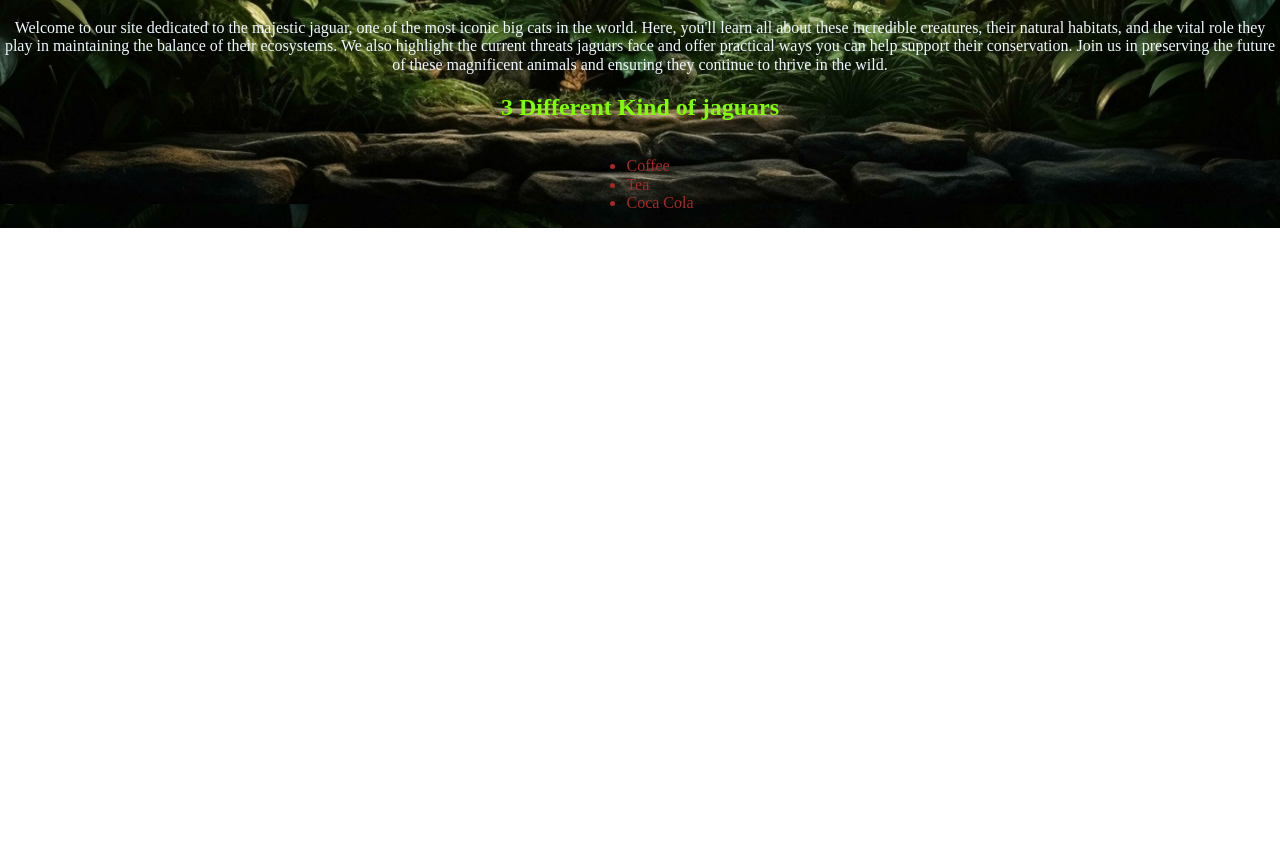
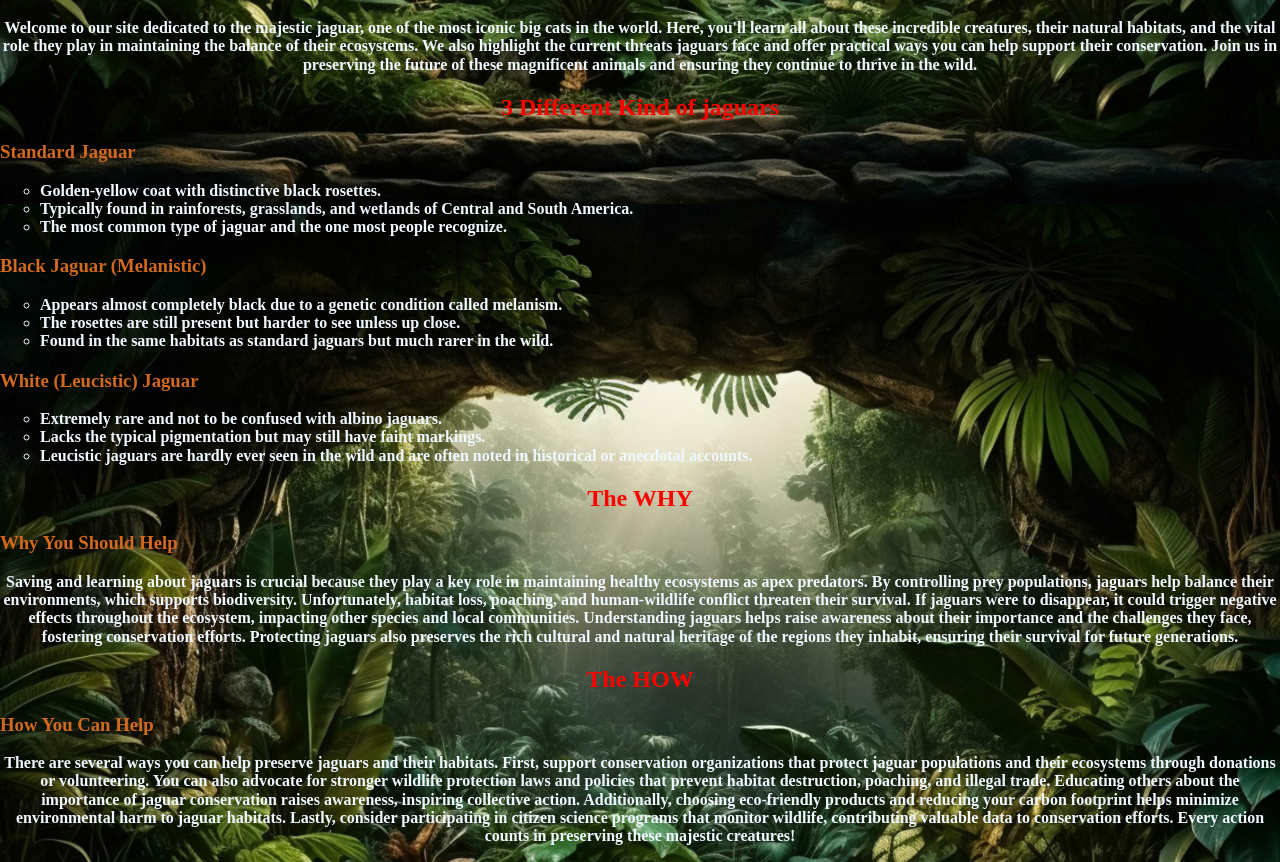
Before and after one commit to AllenConey/pinklemon, a plain HTML site: page index.html in a window 1280 px wide. Shown: the part 675-1537 px from the top of the page. Before the commit the page ends 903 px from the top, so only its background shows below. Drawn offline with Linux system fonts and the light colour scheme.

Commit message:
add work
lists and key information

```diff
--- a/css/main.css
+++ b/css/main.css
@@ -14,20 +14,27 @@ p{
     text-align: center;
 }
 h2 {
-    color: chartreuse;
+    color: red;
     text-align: center;
     block-size: auto;
-}
-div.container {
-    text-align: center;
-    color: brown;
-  }
-  ul.myUL {
-    display: inline-block;
-    text-align: left;
 }
 img {
     display: block;
     margin-left: auto;
     margin-right: auto;
-  }
+}
+h3{
+    color: chocolate;
+}
+ul.a{
+    list-style: circle;
+    color: aliceblue;
+}
+ul.b{
+    list-style:circle;
+    color: aliceblue;
+}
+ul.c{
+    list-style: circle;
+    color: aliceblue;
+}
--- a/index.html
+++ b/index.html
@@ -29,18 +29,38 @@
   <img src="./img/jagblackgreenv2.png" alt="Jaguar in Green and Orange logo" width="500" height="500">
 
 <h1>What We Are About</h1>
-<p>Welcome to our site dedicated to the majestic jaguar, one of the most iconic big cats in the world. Here, you'll learn all about these incredible creatures, their natural habitats, and the vital role they play in maintaining the balance of their ecosystems. We also highlight the current threats jaguars face and offer practical ways you can help support their conservation. Join us in preserving the future of these magnificent animals and ensuring they continue to thrive in the wild.</p>
+<p><b>Welcome to our site dedicated to the majestic jaguar, one of the most iconic big cats in the world. Here, you'll learn all about these incredible creatures, their natural habitats, and the vital role they play in maintaining the balance of their ecosystems. We also highlight the current threats jaguars face and offer practical ways you can help support their conservation. Join us in preserving the future of these magnificent animals and ensuring they continue to thrive in the wild.</b></p>
 
-
-<div class="container">
   <h2>3 Different Kind of jaguars</h2>
-  <ul class="myUL">
-    <li>Coffee</li>
-    <li>Tea</li>
-    <li>Coca Cola</li>
-  </ul>
+<div>
+      <h3>Standard Jaguar</h3>
+      <ul class="a">
+        <li><b>Golden-yellow coat with distinctive black rosettes.</b></li>
+        <li><b>Typically found in rainforests, grasslands, and wetlands of Central and South America.</b></li>
+        <li><b>The most common type of jaguar and the one most people recognize.</b></li>
+      </ul>
+</div>
+      <h3>Black Jaguar (Melanistic)</h3>
+      <ul class="b">
+        <li><b>Appears almost completely black due to a genetic condition called melanism.</b></li>
+        <li><b>The rosettes are still present but harder to see unless up close.</b></li>
+        <li><b>Found in the same habitats as standard jaguars but much rarer in the wild.</b></li>
+      </ul>
+<div>
+      <h3>White (Leucistic) Jaguar</h3>
+      <ul class="c">
+        <li><b>Extremely rare and not to be confused with albino jaguars.</b></li>
+        <li><b>Lacks the typical pigmentation but may still have faint markings.</b></li>
+        <li><b>Leucistic jaguars are hardly ever seen in the wild and are often noted in historical or anecdotal accounts.</b></li>
+      </ul>
 </div>
 
+<h2>The WHY</h2>
+  <h3>Why You Should Help</h3>
+    <p><b>Saving and learning about jaguars is crucial because they play a key role in maintaining healthy ecosystems as apex predators. By controlling prey populations, jaguars help balance their environments, which supports biodiversity. Unfortunately, habitat loss, poaching, and human-wildlife conflict threaten their survival. If jaguars were to disappear, it could trigger negative effects throughout the ecosystem, impacting other species and local communities. Understanding jaguars helps raise awareness about their importance and the challenges they face, fostering conservation efforts. Protecting jaguars also preserves the rich cultural and natural heritage of the regions they inhabit, ensuring their survival for future generations.</b></p>
+<h2>The HOW</h2>
+  <h3>How You Can Help</h3>
+    <p><b>There are several ways you can help preserve jaguars and their habitats. First, support conservation organizations that protect jaguar populations and their ecosystems through donations or volunteering. You can also advocate for stronger wildlife protection laws and policies that prevent habitat destruction, poaching, and illegal trade. Educating others about the importance of jaguar conservation raises awareness, inspiring collective action. Additionally, choosing eco-friendly products and reducing your carbon footprint helps minimize environmental harm to jaguar habitats. Lastly, consider participating in citizen science programs that monitor wildlife, contributing valuable data to conservation efforts. Every action counts in preserving these majestic creatures!</b></p>
 
 
 
```
